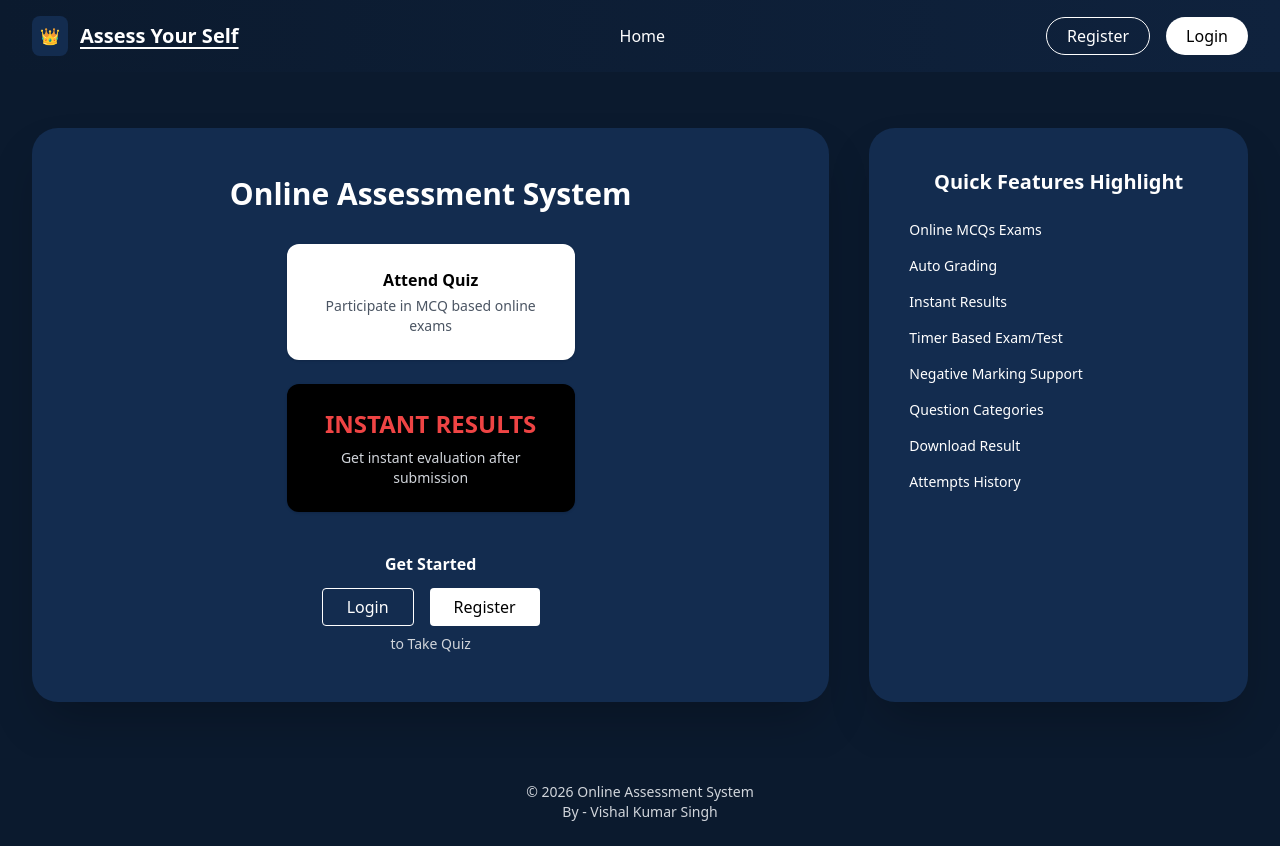
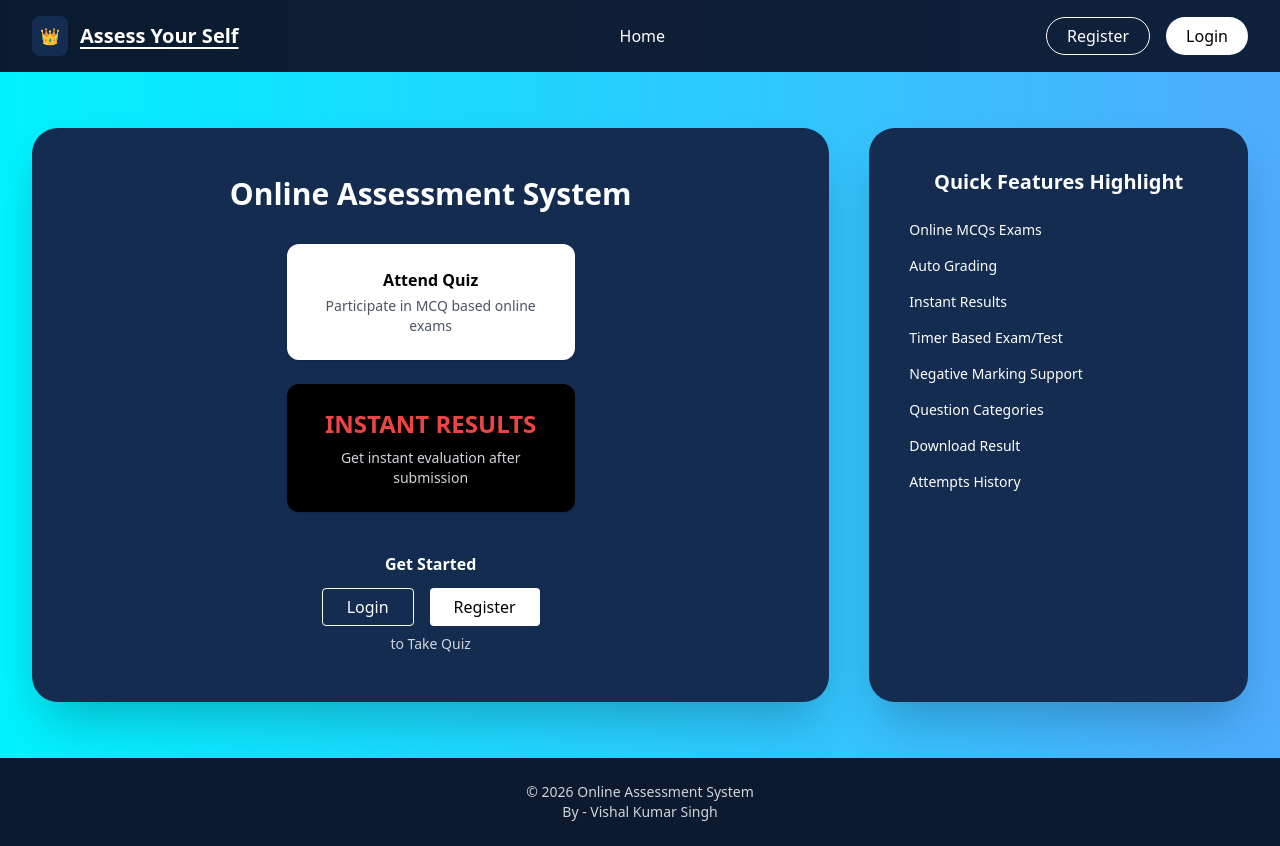
Before and after one commit to itsvishal-singh/Online-Assessment-System, a React (Vite) app in the folder online-assessment-system/client/: page / in a window 1280 px wide. Built offline with nearby package versions, Linux system fonts and the light colour scheme.

Commit message:
Some changes in Frontend

```diff
--- a/online-assessment-system/client/src/pages/Home.jsx
+++ b/online-assessment-system/client/src/pages/Home.jsx
@@ -4,9 +4,8 @@ export default function Home() {
   const navigate = useNavigate();
 
   return (
-    <div className="bg-[#0b1a2e] text-white">
+    <div className="bg-gradient-to-r from-[#00f2fe] to-[#4facfe] text-white">
       <div className="max-w-7xl mx-auto px-8 py-14 grid grid-cols-1 lg:grid-cols-3 gap-10">
-
         {/* LEFT HERO CARD */}
         <div className="lg:col-span-2 bg-[#132c4f] rounded-[26px] shadow-2xl p-12">
           <h1 className="text-3xl font-bold text-center mb-8">
@@ -23,9 +22,7 @@ export default function Home() {
             </div>
 
             <div className="bg-black rounded-xl p-6 w-72 text-center shadow">
-              <p className="text-red-500 text-2xl font-bold">
-                INSTANT RESULTS
-              </p>
+              <p className="text-red-500 text-2xl font-bold">INSTANT RESULTS</p>
               <p className="text-sm text-gray-300 mt-2">
                 Get instant evaluation after submission
               </p>
```
